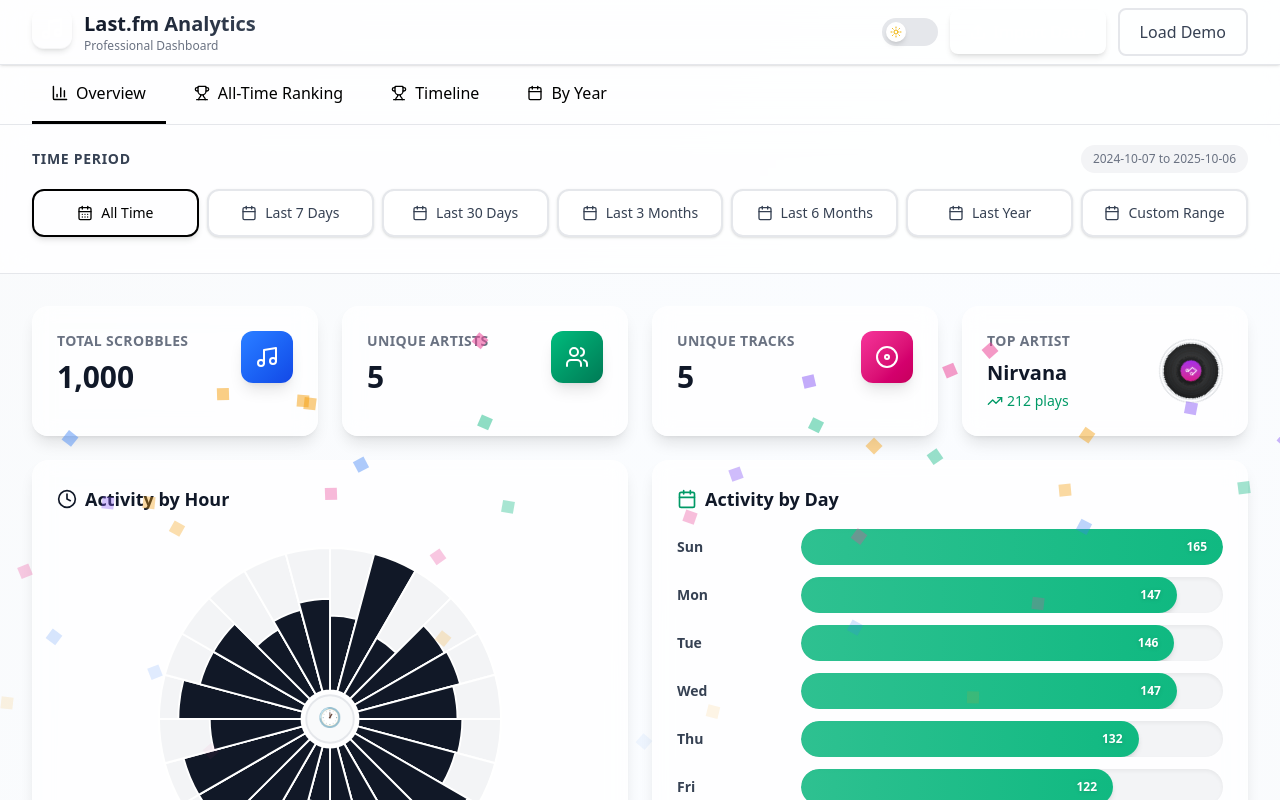
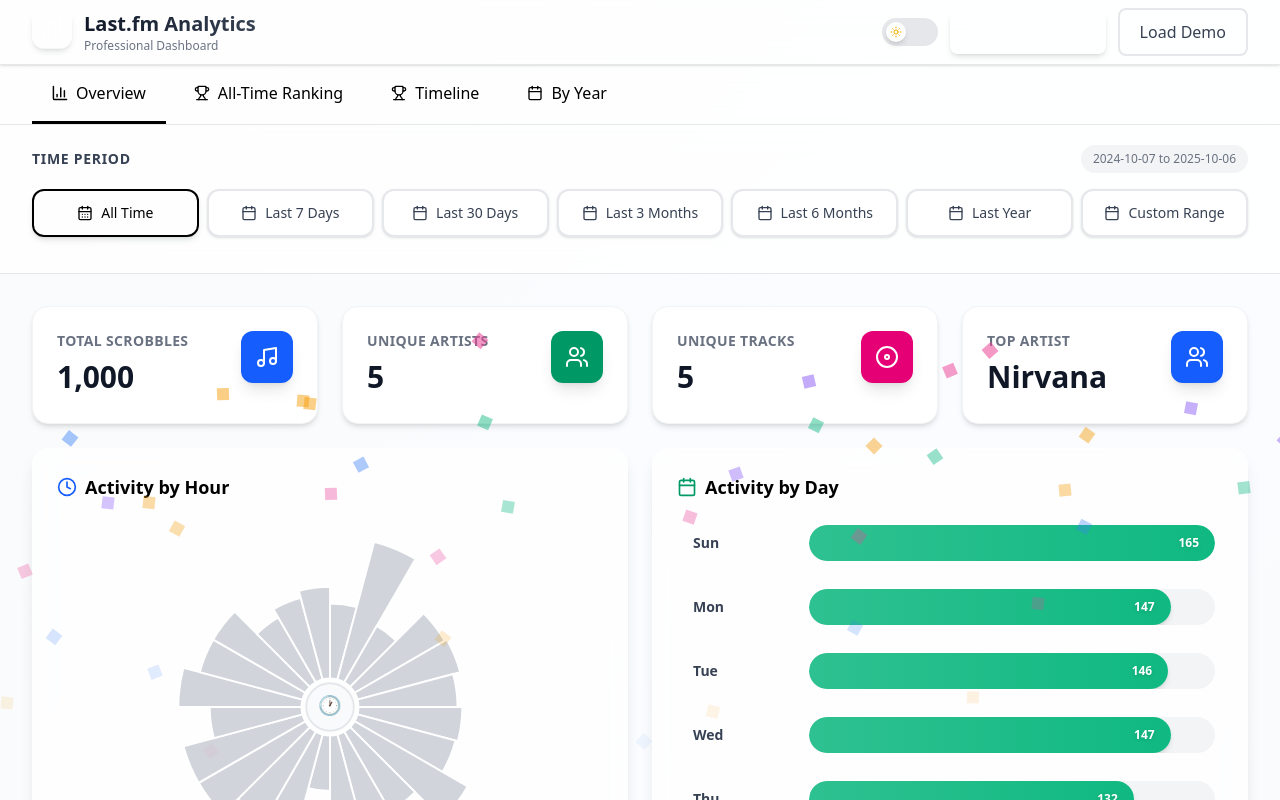
Before and after one commit to nicolassere/BookProyect, a React (Vite) app in the folder lastfm-front/: page / in a window 1280 px wide. Both pictures are taken after a click on the button "Load Demo". Shown: the top 800 px of the page. Built offline with nearby package versions, Linux system fonts and the light colour scheme.

Commit message:
fix too light letters and giver coherence

```diff
--- a/lastfm-front/src/components/SimpleBarChart.tsx
+++ b/lastfm-front/src/components/SimpleBarChart.tsx
@@ -9,23 +9,29 @@ export const SimpleBarChart: React.FC<SimpleBarChartProps> = ({
   data,
   dataKey,
   nameKey,
-  color = "#3b82f6"
+  color = "#3b82f6",
 }) => {
-  const maxValue = Math.max(...data.map(item => item[dataKey]));
+  const maxValue = Math.max(...data.map((item) => item[dataKey]));
 
   return (
     <div className="space-y-3">
       {data.map((item, index) => (
-        <div key={index} className="flex items-center gap-3 group">
-          <span className="text-sm font-semibold text-gray-700 w-28 truncate group-hover:text-gray-900 transition-colors" title={item[nameKey]}>
+        <div
+          key={index}
+          className="flex items-center gap-3 group hover:bg-gradient-to-r hover:from-gray-300 hover:to-gray-400 rounded-full p-2 transition-all duration-300"
+        >
+          <span
+            className="text-sm font-semibold text-gray-700 w-28 truncate group-hover:text-white group-hover:bg-gradient-to-r group-hover:from-gray-300 group-hover:to-gray-400 group-hover:rounded-full transition-all duration-300 h-9 flex items-center px-2"
+            title={item[nameKey]}
+          >
             {item[nameKey]}
           </span>
-          <div className="flex-1 bg-gray-100 rounded-full h-9 relative overflow-hidden shadow-inner">
+          <div className="flex-1 bg-gray-100 rounded-full h-9 relative overflow-hidden group-hover:bg-gradient-to-r group-hover:from-gray-300 group-hover:to-gray-400 group-hover:shadow-md transition-all duration-300">
             <div
-              className="h-full rounded-full transition-all duration-700 flex items-center justify-end px-4 shadow-md hover:shadow-lg"
+              className="h-full rounded-full transition-all duration-700 flex items-center justify-end px-4 shadow-md group-hover:shadow-lg group-hover:brightness-110"
               style={{
                 width: `${(item[dataKey] / maxValue) * 100}%`,
-                background: `linear-gradient(90deg, ${color}dd, ${color})`
+                background: `linear-gradient(90deg, ${color}dd, ${color})`,
               }}
             >
               <span className="text-xs font-bold text-white drop-shadow">
--- a/lastfm-front/src/views/OverviewView.tsx
+++ b/lastfm-front/src/views/OverviewView.tsx
@@ -11,13 +11,13 @@ interface OverviewViewProps {
   stats: Stats;
 }
 
+// ---- Hook optimizado para calcular el gráfico radial ----
 const useRadialChartData = (hourlyData: Stats['hourlyData']) => {
   return useMemo(() => {
     const maxHourCount = Math.max(...hourlyData.map(h => h.count));
 
     return hourlyData.map((item, index) => {
       const fillPercentage = (item.count / maxHourCount) * 100;
-
       return {
         hour: item.hour,
         count: item.count,
@@ -29,6 +29,7 @@ const useRadialChartData = (hourlyData: Stats['hourlyData']) => {
   }, [hourlyData]);
 };
 
+// ---- Gráfico radial (versión combinada: diseño del 2°, estilo del 1°) ----
 const RadialHourChart = memo(({ data, hoveredHour, setHoveredHour }: {
   data: ReturnType<typeof useRadialChartData>;
   hoveredHour: number | null;
@@ -36,12 +37,6 @@ const RadialHourChart = memo(({ data, hoveredHour, setHoveredHour }: {
 }) => (
   <div className="relative" style={{ height: '380px' }}>
     <svg viewBox="0 0 400 400" className="w-full h-full">
-      <defs>
-        <linearGradient id="hourGradient" x1="0%" y1="0%" x2="100%" y2="100%">
-          <stop offset="0%" stopColor="#3b82f6" />
-          <stop offset="100%" stopColor="#8b5cf6" />
-        </linearGradient>
-      </defs>
       <g transform="translate(200, 200)">
         {data.map((item, index) => {
           const startAngle = (index * 15 - 90) * (Math.PI / 180);
@@ -58,47 +53,33 @@ const RadialHourChart = memo(({ data, hoveredHour, setHoveredHour }: {
           const x4 = Math.cos(startAngle) * outerRadius;
           const y4 = Math.sin(startAngle) * outerRadius;
 
-          const largeArcFlag = 0;
           const path = `
             M ${x1} ${y1}
-            A ${innerRadius} ${innerRadius} 0 ${largeArcFlag} 1 ${x2} ${y2}
+            A ${innerRadius} ${innerRadius} 0 0 1 ${x2} ${y2}
             L ${x3} ${y3}
-            A ${outerRadius} ${outerRadius} 0 ${largeArcFlag} 0 ${x4} ${y4}
+            A ${outerRadius} ${outerRadius} 0 0 0 ${x4} ${y4}
             Z
           `;
 
           const isHovered = hoveredHour === index;
 
           return (
-            <g key={`hour-${index}`}>
             <path
-                d={`
-                  M ${x1} ${y1}
-                  A ${innerRadius} ${innerRadius} 0 ${largeArcFlag} 1 ${x2} ${y2}
-                  L ${Math.cos(endAngle) * 180} ${Math.sin(endAngle) * 180}
-                  A 180 180 0 ${largeArcFlag} 0 ${Math.cos(startAngle) * 180} ${Math.sin(startAngle) * 180}
-                  Z
-                `}
-                fill="#f3f4f6"
-                className="dark:fill-gray-700"
-                stroke="#fff"
-                strokeWidth="2"
-              />
-              <path
+              key={`hour-${index}`}
               d={path}
-                fill={isHovered ? "url(#hourGradient)" : "#111827"}
-                className={isHovered ? "" : "dark:fill-gray-300"}
+              fill={isHovered ? '#3b82f6' : '#d1d5db'}
+              className={isHovered ? 'dark:fill-blue-500' : 'dark:fill-gray-600'}
               stroke="#fff"
               strokeWidth="2"
               style={{
                 cursor: 'pointer',
-                  transition: 'fill 0.2s ease',
-                  filter: isHovered ? 'drop-shadow(0 0 8px rgba(59, 130, 246, 0.6))' : 'none'
+                transition: 'all 0.25s ease',
+                transform: isHovered ? 'scale(1.05)' : 'scale(1)',
+                filter: isHovered ? 'drop-shadow(0 0 6px rgba(59,130,246,0.6))' : 'none',
               }}
               onMouseEnter={() => setHoveredHour(index)}
               onMouseLeave={() => setHoveredHour(null)}
             />
-            </g>
           );
         })}
 
@@ -132,95 +113,38 @@ const RadialHourChart = memo(({ data, hoveredHour, setHoveredHour }: {
     )}
   </div>
 ));
-
 RadialHourChart.displayName = 'RadialHourChart';
 
+// ---- Vista principal combinada ----
 export const OverviewView = memo<OverviewViewProps>(({ stats }) => {
   const [hoveredHour, setHoveredHour] = useState<number | null>(null);
   const hourlyRadialData = useRadialChartData(stats.hourlyData);
 
   return (
     <div className="space-y-6">
-      {/* Stats Cards con vinyl record para top artist */}
+      {/* ---- Estadísticas principales ---- */}
       <div className="grid grid-cols-1 md:grid-cols-2 lg:grid-cols-4 gap-6">
-        <div className="glass dark:glass-dark rounded-2xl p-6 shadow-lg border border-gray-100 dark:border-gray-700 card-3d animate-fade-in-up">
-          <div className="flex items-start justify-between">
-            <div className="flex-1">
-              <p className="text-sm font-semibold text-gray-500 dark:text-gray-400 mb-2 uppercase tracking-wide">Total Scrobbles</p>
-              <p className="text-3xl font-bold text-gray-900 dark:text-gray-100 mb-1">
-                <CountUp end={stats.total} />
-              </p>
-            </div>
-            <div className="p-3.5 rounded-xl bg-gradient-to-br from-blue-500 to-blue-700 shadow-lg hover:scale-110 transition-transform duration-300">
-              <Music className="w-6 h-6 text-white" />
-            </div>
-          </div>
+        <StatCard icon={Music} label="Total Scrobbles" value={<CountUp end={stats.total} />} color="bg-blue-600" />
+        <StatCard icon={Users} label="Unique Artists" value={<CountUp end={stats.uniqueArtists} />} color="bg-emerald-600" />
+        <StatCard icon={Disc} label="Unique Tracks" value={<CountUp end={stats.uniqueSongs} />} color="bg-pink-600" />
+        <StatCard icon={Users} label="Top Artist" value={stats.topArtists[0]?.artist || '-'} color="bg-blue-600" />
       </div>
 
-        <div className="glass dark:glass-dark rounded-2xl p-6 shadow-lg border border-gray-100 dark:border-gray-700 card-3d animate-fade-in-up" style={{animationDelay: '0.1s'}}>
-          <div className="flex items-start justify-between">
-            <div className="flex-1">
-              <p className="text-sm font-semibold text-gray-500 dark:text-gray-400 mb-2 uppercase tracking-wide">Unique Artists</p>
-              <p className="text-3xl font-bold text-gray-900 dark:text-gray-100 mb-1">
-                <CountUp end={stats.uniqueArtists} />
-              </p>
-            </div>
-            <div className="p-3.5 rounded-xl bg-gradient-to-br from-emerald-500 to-emerald-700 shadow-lg hover:scale-110 transition-transform duration-300">
-              <Users className="w-6 h-6 text-white" />
-            </div>
-          </div>
-        </div>
-
-        <div className="glass dark:glass-dark rounded-2xl p-6 shadow-lg border border-gray-100 dark:border-gray-700 card-3d animate-fade-in-up" style={{animationDelay: '0.2s'}}>
-          <div className="flex items-start justify-between">
-            <div className="flex-1">
-              <p className="text-sm font-semibold text-gray-500 dark:text-gray-400 mb-2 uppercase tracking-wide">Unique Tracks</p>
-              <p className="text-3xl font-bold text-gray-900 dark:text-gray-100 mb-1">
-                <CountUp end={stats.uniqueSongs} />
-              </p>
-            </div>
-            <div className="p-3.5 rounded-xl bg-gradient-to-br from-pink-500 to-pink-700 shadow-lg hover:scale-110 transition-transform duration-300">
-              <Disc className="w-6 h-6 text-white" />
-            </div>
-          </div>
-        </div>
-
-        <div className="glass dark:glass-dark rounded-2xl p-6 shadow-lg border border-gray-100 dark:border-gray-700 card-3d animate-fade-in-up" style={{animationDelay: '0.3s'}}>
-          <div className="flex items-center justify-between">
-            <div className="flex-1 mr-2">
-              <p className="text-sm font-semibold text-gray-500 dark:text-gray-400 mb-2 uppercase tracking-wide">Top Artist</p>
-              <p className="text-xl font-bold text-gray-900 dark:text-gray-100 truncate">
-                {stats.topArtists[0]?.artist || '-'}
-              </p>
-              <p className="text-sm text-emerald-600 dark:text-emerald-400 mt-1 flex items-center gap-1 font-medium">
-                <TrendingUp className="w-4 h-4" />
-                <CountUp end={stats.topArtists[0]?.count || 0} suffix=" plays" />
-              </p>
-            </div>
-            <VinylRecord size="sm" isPlaying />
-          </div>
-        </div>
-      </div>
-
-      {/* Charts Grid */}
+      {/* ---- Gráficos ---- */}
       <div className="grid grid-cols-1 lg:grid-cols-2 gap-6">
-        <div className="glass dark:glass-dark rounded-2xl p-6 shadow-lg border border-gray-100 dark:border-gray-700 hover:shadow-xl transition-shadow duration-300 animate-slide-in-right">
-          <h3 className="text-lg font-bold text-gray-900 dark:text-gray-100 mb-4 flex items-center gap-2">
-            <Clock className="w-5 h-5 text-primary-600 dark:text-primary-400" />
+        <div className="glass dark:glass-dark rounded-2xl p-6 shadow-lg border border-gray-100 dark:border-gray-700">
+          <h3 className="text-lg font-bold text-gray-90 dark:text-gray-1000 mb-4 flex items-center gap-2">
+            <Clock className="w-5 h-5 text-blue-600 dark:text-blue-400" />
             Activity by Hour
           </h3>
-          <RadialHourChart
-            data={hourlyRadialData}
-            hoveredHour={hoveredHour}
-            setHoveredHour={setHoveredHour}
-          />
+          <RadialHourChart data={hourlyRadialData} hoveredHour={hoveredHour} setHoveredHour={setHoveredHour} />
           <p className="text-xs text-gray-500 dark:text-gray-400 text-center mt-3 font-medium">
             Hover over segments to see details - longer = more plays
           </p>
         </div>
 
-        <div className="glass dark:glass-dark rounded-2xl p-6 shadow-lg border border-gray-100 dark:border-gray-700 hover:shadow-xl transition-shadow duration-300 animate-slide-in-right" style={{animationDelay: '0.1s'}}>
-          <h3 className="text-lg font-bold text-gray-900 dark:text-gray-100 mb-4 flex items-center gap-2">
+        <div className="glass dark:glass-dark rounded-2xl p-6 shadow-lg border border-gray-100 dark:border-gray-700">
+          <h3 className="text-lg font-bold text-gray-90 dark:text-gray-1000 mb-4 flex items-center gap-2">
             <Calendar className="w-5 h-5 text-emerald-600 dark:text-emerald-400" />
             Activity by Day
           </h3>
@@ -228,46 +152,24 @@ export const OverviewView = memo<OverviewViewProps>(({ stats }) => {
         </div>
       </div>
 
-      {/* Top Artists and Songs */}
+      {/* ---- Top Artists & Tracks ---- */}
       <div className="grid grid-cols-1 lg:grid-cols-2 gap-6">
-        <div className="glass dark:glass-dark rounded-2xl p-6 shadow-lg border border-gray-100 dark:border-gray-700 hover:shadow-xl transition-shadow duration-300 animate-fade-in-up">
-          <h3 className="text-lg font-bold text-gray-900 dark:text-gray-100 mb-5">Top 10 Artists</h3>
+        {/* Top Artists */}
+        <div className="glass dark:glass-dark rounded-2xl p-6 shadow-lg border border-gray-100 dark:border-gray-700">
+          <h3 className="text-lg font-bold text-gray-90 dark:text-gray-1000 mb-5">Top 10 Artists</h3>
           <SimpleBarChart data={stats.topArtists} dataKey="count" nameKey="artist" color="#0ea5e9" />
         </div>
 
-        <div className="glass dark:glass-dark rounded-2xl p-6 shadow-lg border border-gray-100 dark:border-gray-700 hover:shadow-xl transition-shadow duration-300 animate-fade-in-up" style={{animationDelay: '0.1s'}}>
-          <h3 className="text-lg font-bold text-gray-900 dark:text-gray-100 mb-5">Top 10 Tracks</h3>
-          <div className="space-y-2">
-            {stats.topSongs.map((song, i) => {
-              const color = getArtistColor(song.song);
-              return (
-                <div
-                  key={i}
-                  className="flex items-center gap-3 p-3 rounded-xl hover:bg-gradient-to-r hover:from-primary-50 dark:hover:from-primary-900/20 hover:to-transparent transition-all duration-300 group cursor-pointer border border-transparent hover:border-primary-100 dark:hover:border-primary-800"
-                  style={{ animationDelay: `${i * 0.05}s` }}
-                >
-                  <div
-                    className="w-9 h-9 rounded-lg flex items-center justify-center flex-shrink-0 shadow-md group-hover:shadow-lg group-hover:scale-110 transition-all duration-300"
-                    style={{ background: `linear-gradient(135deg, ${color}, ${color}dd)` }}
-                  >
-                    <span className="text-white font-bold text-sm">{i + 1}</span>
+        {/* Top Tracks c */}
+         <div className="glass dark:glass-dark rounded-2xl p-6 shadow-lg border border-gray-100 dark:border-gray-700">
+          <h3 className="text-lg font-bold text-gray-90 dark:text-gray-1000 mb-5">Top 10 Tracks</h3>
+          <SimpleBarChart data={stats.topSongs} dataKey="count" nameKey="song" color="#0ea5e9" />
         </div>
-                  <span className="text-sm font-semibold text-gray-700 dark:text-gray-300 group-hover:text-gray-900 dark:group-hover:text-gray-100 flex-1 truncate transition-colors">
-                    {song.song}
-                  </span>
-                  <span className="text-sm font-bold text-gray-600 dark:text-gray-400 bg-gray-100 dark:bg-gray-700 px-3 py-1 rounded-full group-hover:bg-primary-100 dark:group-hover:bg-primary-900/30 group-hover:text-primary-700 dark:group-hover:text-primary-400 transition-colors">
-                    <CountUp end={song.count} duration={500} />
-                  </span>
-                </div>
-              );
-            })}
-          </div>
-        </div>
+
       </div>
     </div>
   );
 });
 
 OverviewView.displayName = 'OverviewView';
-
 export default OverviewView;
```
Also changed, not shown: lastfm-front/src/views/RankingView.tsx (+48 -48 lines). Lines whose indentation alone changed are shown as unchanged.
